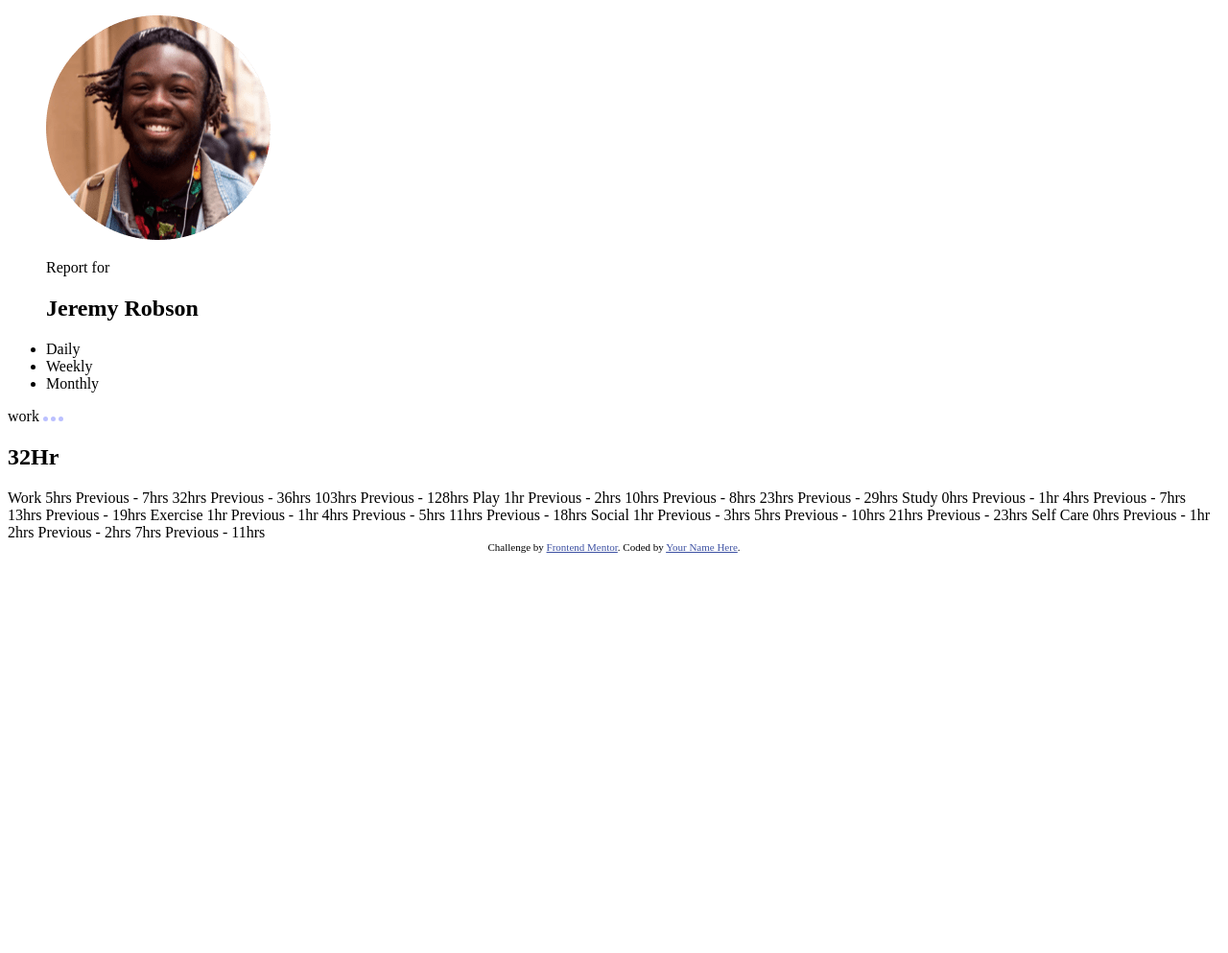
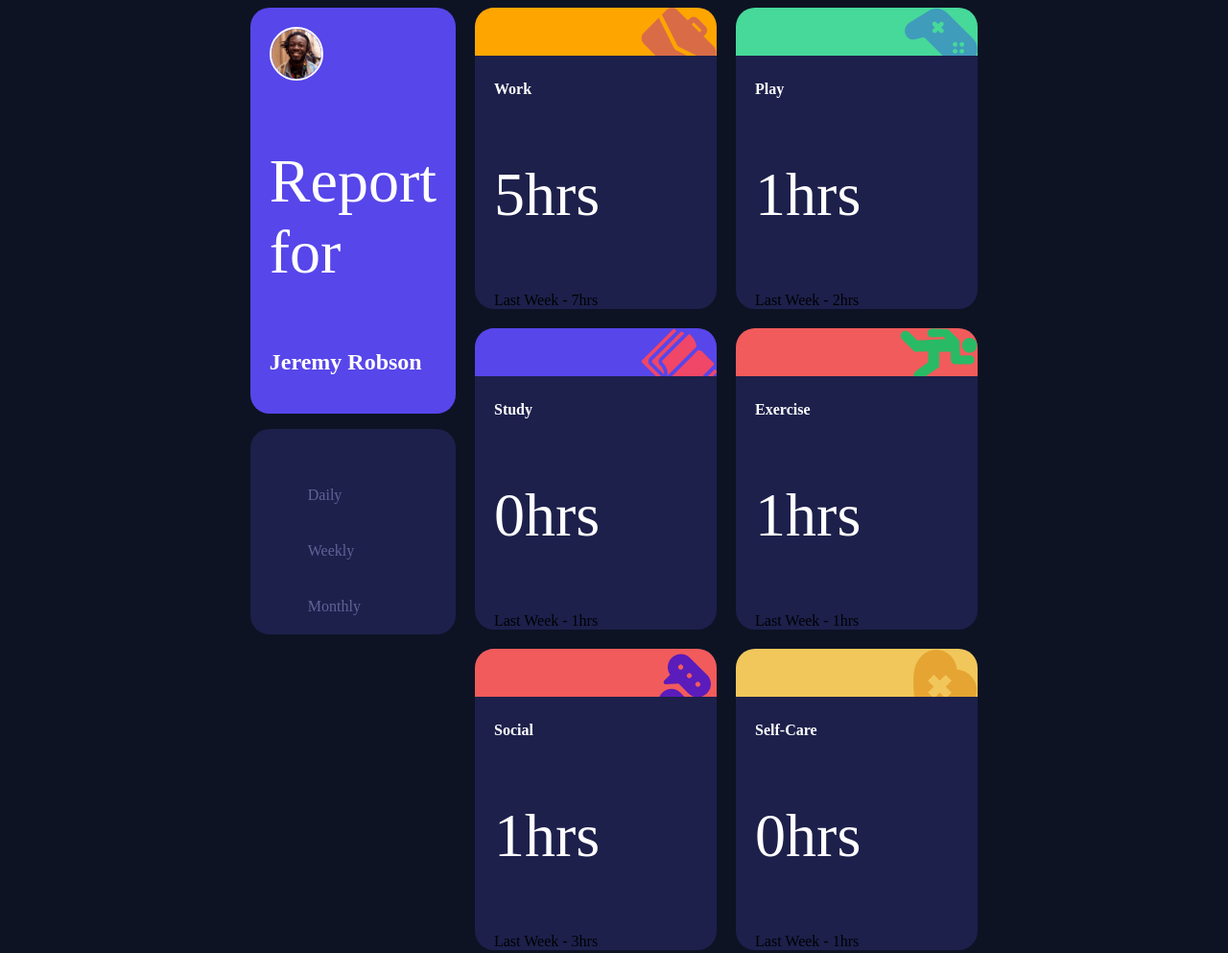
Before and after one commit to corentinnys/time-tracking-dashboard-main, a plain HTML site: page index.html in a window 1280 px wide. Shown: the whole page at 96% size. Before the commit the page ends 800 px from the top, so only its background shows below. Drawn offline with nearby package versions, Linux system fonts and the light colour scheme.

Commit message:
mise en place structurre html et css

```diff
--- a/data.json
+++ b/data.json
@@ -85,7 +85,7 @@
     }
   },
   {
-    "title": "Self Care",
+    "title": "Self-Care",
     "timeframes": {
       "daily": {
         "current": 0,
--- a/index.html
+++ b/index.html
@@ -9,90 +9,76 @@
   <title>Frontend Mentor | Time tracking dashboard</title>
 
   <!-- Feel free to remove these styles or customise in your own stylesheet 👍 -->
-  <style>
-    .attribution { font-size: 0.6875rem; text-align: center; }
-    .attribution a { color: hsl(228, 45%, 44%); }
-  </style>
+  <link rel="stylesheet" href="./style.css">
 </head>
 <body>
-    <main>
-        <div>
-            <figure>
+    <main class="container">
+        <div class="header">
+            <figure class="figure">
                 <img src="./images/image-jeremy.png" alt="image jeremy">
                 <figcaption>
                     <p>Report for</p>
-                    <h2>Jeremy Robson</h2>
+                    <h2 class="text-white">Jeremy Robson</h2>
                 </figcaption>
             </figure>
-            <ul>
+            <ul class="navigation">
                 <li>Daily</li>
                 <li>Weekly</li>
                 <li>Monthly</li>
             </ul>
         </div>
-        <div>
-            <div>
-                <span>work</span>
-                <img src="./images/icon-ellipsis.svg" alt="icon ellipsis" >
+        <div class="cards">
+          <!--  <div class="card">
+               <div class="card-background work"></div>
+                <h3>Work</h3>
+                <p>5hrs</p>
+                <div>
+                    Last Week - 36hrs
+                </div>
             </div>
-            <h2>32Hr</h2>
-
+            <div class="card">
+                <div class="card-background play "></div>
+                <h3>play</h3>
+                <p>5hrs</p>
+                <div>
+                    Last Week - 36hrs
+                </div>
+            </div>
+            <div class="card">
+                <div class="card-background study"></div>
+                <h3>study</h3>
+                <p>5hrs</p>
+                <div>
+                    Last Week - 36hrs
+                </div>
+            </div>
+            <div class="card">
+                <div class="card-background exercice"></div>
+                <h3>exercice</h3>
+                <p>5hrs</p>
+                <div>
+                    Last Week - 36hrs
+                </div>
+            </div>
+            <div class="card">
+                <div class="card-background social"></div>
+                <h3>Social</h3>
+                <p>5hrs</p>
+                <div>
+                    Last Week - 36hrs
+                </div>
+            </div>
+            <div class="card">
+                <div class="card-background self-car"></div>
+                <h3>self care</h3>
+                <p>5hrs</p>
+                <div>
+                    Last Week - 36hrs
+                </div>
+            </div>-->
         </div>
     </main>
-
-
-  Work
-  5hrs <!-- daily -->
-  Previous - 7hrs <!-- daily -->
-  32hrs <!-- weekly -->
-  Previous - 36hrs <!-- weekly -->
-  103hrs <!-- monthly -->
-  Previous - 128hrs <!-- monthly -->
-
-  Play
-  1hr <!-- daily -->
-  Previous - 2hrs <!-- daily -->
-  10hrs <!-- weekly -->
-  Previous - 8hrs <!-- weekly -->
-  23hrs <!-- monthly -->
-  Previous - 29hrs <!-- monthly -->
-
-  Study
-  0hrs <!-- daily -->
-  Previous - 1hr <!-- daily -->
-  4hrs <!-- weekly -->
-  Previous - 7hrs <!-- weekly -->
-  13hrs <!-- monthly -->
-  Previous - 19hrs <!-- monthly -->
-
-  Exercise
-  1hr <!-- daily -->
-  Previous - 1hr <!-- daily -->
-  4hrs <!-- weekly -->
-  Previous - 5hrs <!-- weekly -->
-  11hrs <!-- monthly -->
-  Previous - 18hrs <!-- monthly -->
-
-  Social
-  1hr <!-- daily -->
-  Previous - 3hrs <!-- daily -->
-  5hrs <!-- weekly -->
-  Previous - 10hrs <!-- weekly -->
-  21hrs <!-- monthly -->
-  Previous - 23hrs <!-- monthly -->
-
-  Self Care
-  0hrs <!-- daily -->
-  Previous - 1hr <!-- daily -->
-  2hrs <!-- weekly -->
-  Previous - 2hrs <!-- weekly -->
-  7hrs <!-- monthly -->
-  Previous - 11hrs <!-- monthly -->
-
-
-  <footer class="attribution">
-    Challenge by <a href="https://www.frontendmentor.io?ref=challenge">Frontend Mentor</a>.
-    Coded by <a href="#">Your Name Here</a>.
-  </footer>
+    <script src="https://code.jquery.com/jquery-4.0.0.js"></script>
+    <script src="./script.js"></script>
 </body>
 </html>
--- /dev/null
+++ b/script.js
@@ -0,0 +1,42 @@
+$(function(){
+
+    $.getJSON('./data.json', function(data) {
+        data.forEach(function(item) {
+            $('.cards').append(`
+            <div class="card">
+                <div class="card-background ${item.title.toLowerCase()}"></div>
+                <h3>${item.title}</h3>
+                <p>${item.timeframes.daily.current}hrs</p>
+                <div>
+                    Last Week - ${item.timeframes.daily.previous}hrs
+                </div>
+            </div>
+        `);
+        });
+    });
+
+
+    $('.navigation li').click(function(e) {
+        let target = e.target.innerText.toLowerCase(); // daily, weekly, monthly
+
+        $.getJSON('./data.json', function(data) {
+
+            $('.cards').html(''); // 🔥 reset avant d'ajouter
+
+            data.forEach(function(item) {
+                $('.cards').append(`
+                <div class="card">
+                    <div class="card-background ${item.title.toLowerCase()}"></div>
+                    <h3>${item.title}</h3>
+                    <p>${item.timeframes[target].current}hrs</p>
+                    <div class="footer">
+                        Last Week - ${item.timeframes[target].previous}hrs
+                    </div>
+                </div>
+            `);
+            });
+
+        });
+    });
+
+})
--- /dev/null
+++ b/style.css
@@ -0,0 +1,105 @@
+body{
+    background: #0D1323;
+}
+.container{
+    width: 60%;
+    margin: auto;
+    display: grid;
+    grid-template-columns: 1fr 3fr;
+    gap: 20px;
+}
+.header{
+    width: 100%;
+}
+.figure{
+    background: #5746EA;
+    padding: 20px;
+    margin: 0;
+    position: relative;
+    z-index: 1;
+    border-radius: 20px;
+}
+.figure img{
+    width: 30%;
+    height: 30%;
+    border:2px solid white;
+    border-radius: 50%;
+}
+.navigation{
+    background: #1D204B;
+    color: #616298;
+    list-style: none;
+    /*padding: 10px;*/
+    padding-top: 40px;
+    position: relative;
+    border-radius: 20px;
+
+}
+.navigation li:hover{
+    color: white;
+}
+.navigation li{
+    padding:20px;
+}
+
+.text-white{
+    color: white;
+}
+
+.card {
+    position: relative;
+    overflow: hidden;
+    padding-top: 60px;
+    background: #1D204B;
+    min-height: 120px;
+    border-radius: 20px;
+    padding-left: 20px;
+
+}
+
+.cards {
+    display: grid;
+    grid-template-columns: repeat(auto-fit, minmax(200px, 1fr));
+    gap: 20px;
+    align-items: stretch;
+}
+
+.card-background {
+    position: absolute;
+    top: 0;
+    left: 0;
+    width: 100%;
+    height: 50px;
+}
+.work{
+    background: url("images/icon-work.svg") no-repeat right top;
+    background-color: orange;
+}
+.play{
+    background: url("images/icon-play.svg") no-repeat right top;
+    background-color: #47D999;
+}
+.study{
+    background: url("images/icon-study.svg") no-repeat right top;
+    background-color: #5746EA;
+}
+.exercise{
+    background: url("images/icon-exercise.svg") no-repeat right top;
+    background-color: #F15B5B;
+}
+.social{
+    background: url("images/icon-social.svg") no-repeat right top;
+    background-color: #F15B5B;
+}
+.self-care{
+    background: url("images/icon-self-care.svg") no-repeat right top;
+    background-color: #F1C75B;
+}
+h3{
+    font-size: 1rem;
+    color: white;
+}
+p{
+    font-size: 4rem;
+    color: white;
+}
```
